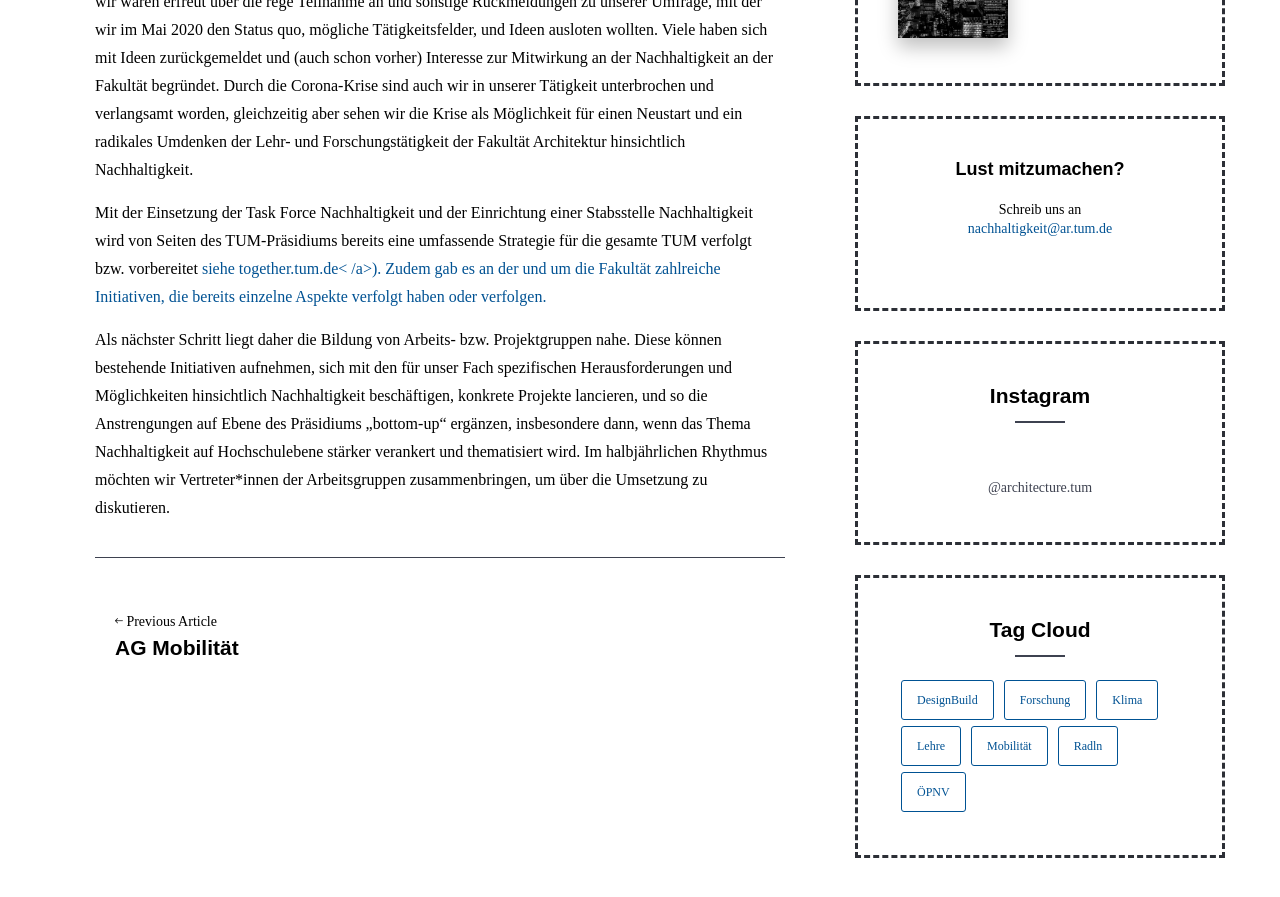
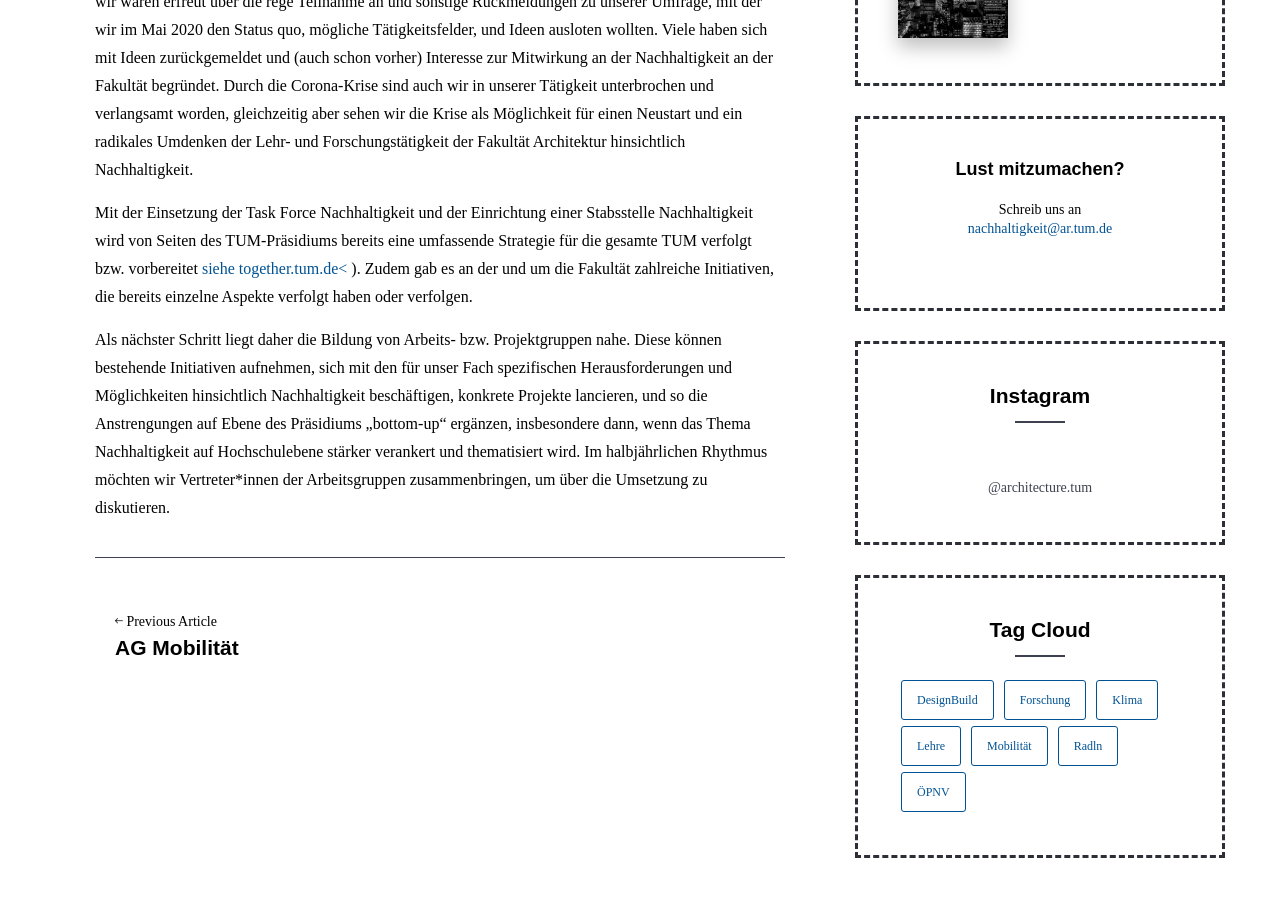
Before and after one commit to hingstarne/artumnachhaltigkeit, a Jekyll site: the page built from _posts/2020-08-07-callformitstreiter.markdown, in a window 1280 px wide and 900 px high, scrolled down 494 px. Shown: the top 897 px of the window. Built offline with Jekyll 4.4.1, drawn with Linux system fonts in a browser that asks for light colours; nearby versions of some CDN libraries; some web fonts are replaced.

Commit message:
change hyperlink

```diff
--- a/_posts/2020-08-07-callformitstreiter.markdown
+++ b/_posts/2020-08-07-callformitstreiter.markdown
@@ -15,7 +15,7 @@ wir waren erfreut über die rege Teilnahme an und sonstige Rückmeldungen zu uns
 
 
 
-Mit der Einsetzung der Task Force Nachhaltigkeit und der Einrichtung einer Stabsstelle Nachhaltigkeit wird von Seiten des TUM-Präsidiums bereits eine umfassende Strategie für die gesamte TUM verfolgt bzw. vorbereitet <a href = "https://www.together.tum.de/aktuelles/veroeffentlichungen/2020/04/20/so-foerdert-die-tum-nachhaltigkeit/" >siehe together.tum.de< /a>). Zudem gab es an der und um die Fakultät zahlreiche Initiativen, die bereits einzelne Aspekte verfolgt haben oder verfolgen.
+Mit der Einsetzung der Task Force Nachhaltigkeit und der Einrichtung einer Stabsstelle Nachhaltigkeit wird von Seiten des TUM-Präsidiums bereits eine umfassende Strategie für die gesamte TUM verfolgt bzw. vorbereitet <a href = "https://www.together.tum.de/aktuelles/veroeffentlichungen/2020/04/20/so-foerdert-die-tum-nachhaltigkeit/" >siehe together.tum.de< </a>). Zudem gab es an der und um die Fakultät zahlreiche Initiativen, die bereits einzelne Aspekte verfolgt haben oder verfolgen.
 
 
 
```
